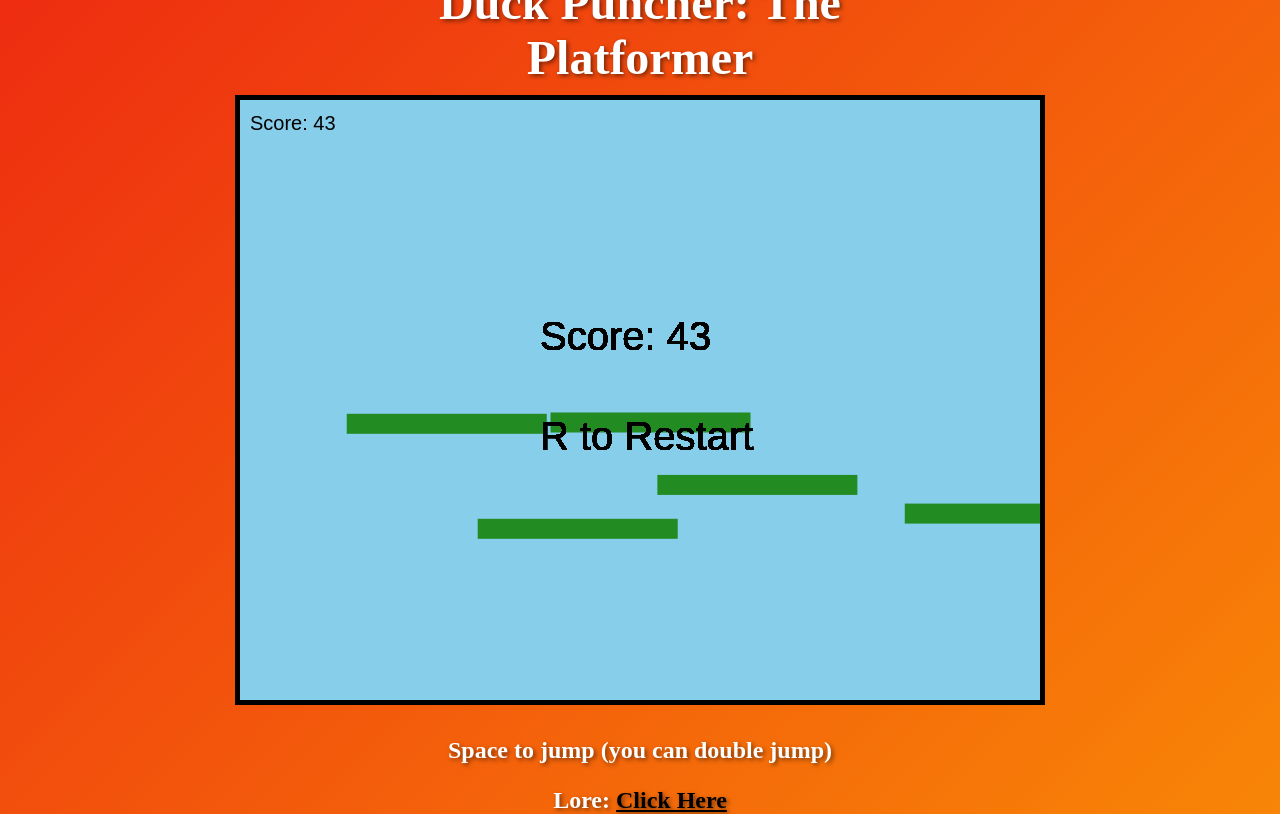
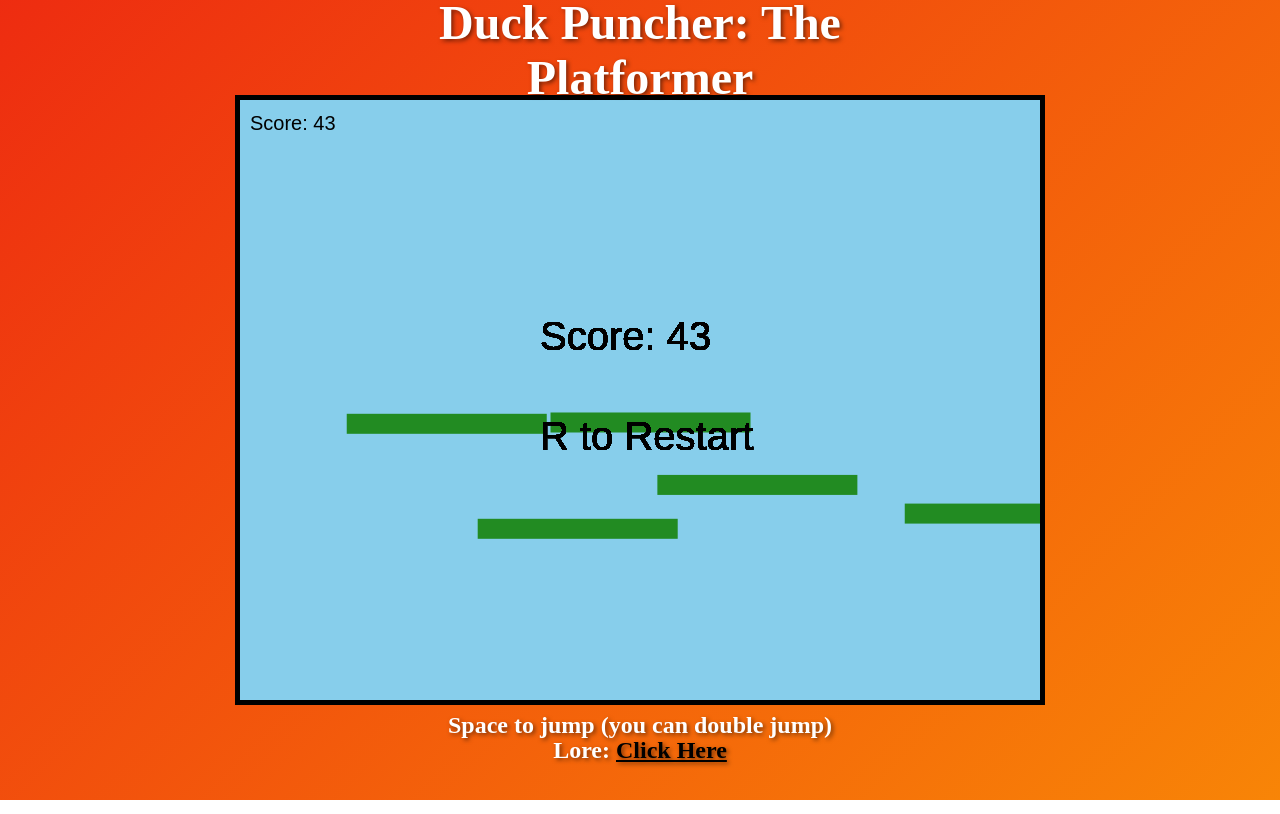
Before and after one commit to MKcool99/MKcool99.github.io, a plain HTML site: page platformer/index.html in a window 1280 px wide. Drawn offline with Linux system fonts and the light colour scheme.

Commit message:
Update styles.css

```diff
--- a/platformer/styles.css
+++ b/platformer/styles.css
@@ -38,7 +38,7 @@ body {
   text-shadow: 2px 2px 4px rgba(0, 0, 0, 0.5);
   z-index: 10;
   text-align: center;
-  margin-top: -740px; /* Adjust this value to control the distance above the canvas */
+  margin-top: -700px; /* Adjust this value to control the distance above the canvas */
 }
 
 .text {
@@ -54,11 +54,11 @@ body {
 }
 
 .jump-text {
-  margin-top: 700px; /* Adjust this value to control the vertical position */
+  margin-top: 650px; /* Adjust this value to control the vertical position */
 }
 
 .lore-text {
-  margin-top: 800px; /* Adjust this value to control the vertical position */
+  margin-top: 700px; /* Adjust this value to control the vertical position */
 }
 
 .black {
```
